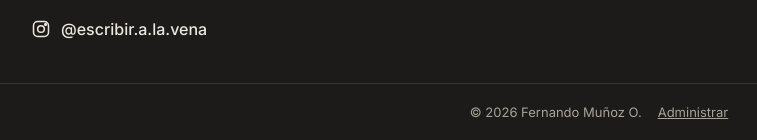
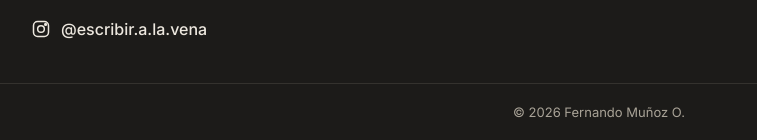
Before and after one commit to Fernandomo87/escribiralavena, a Node server app: page /admin/entrar in a window 1280 px wide. Shown: the part 758-898 px from the top of the page, without its empty margins (41-798 px from the left). Run offline with Node 20, Linux system fonts and the light colour scheme; some web fonts are replaced.

Commit message:
Quita enlace Administrar del pie

```diff
--- a/views/partials/pie.ejs
+++ b/views/partials/pie.ejs
@@ -14,7 +14,7 @@
   </div>
   <div class="legal">
     <span>© <%= new Date().getFullYear() %> Fernando Muñoz O.</span>
-    <% if (admin) { %><a href="/admin">Panel</a><% } else { %><a href="/admin/entrar">Administrar</a><% } %>
+    <% if (admin) { %><a href="/admin">Panel</a><% } %>
   </div>
 </footer>
 </body>
```
